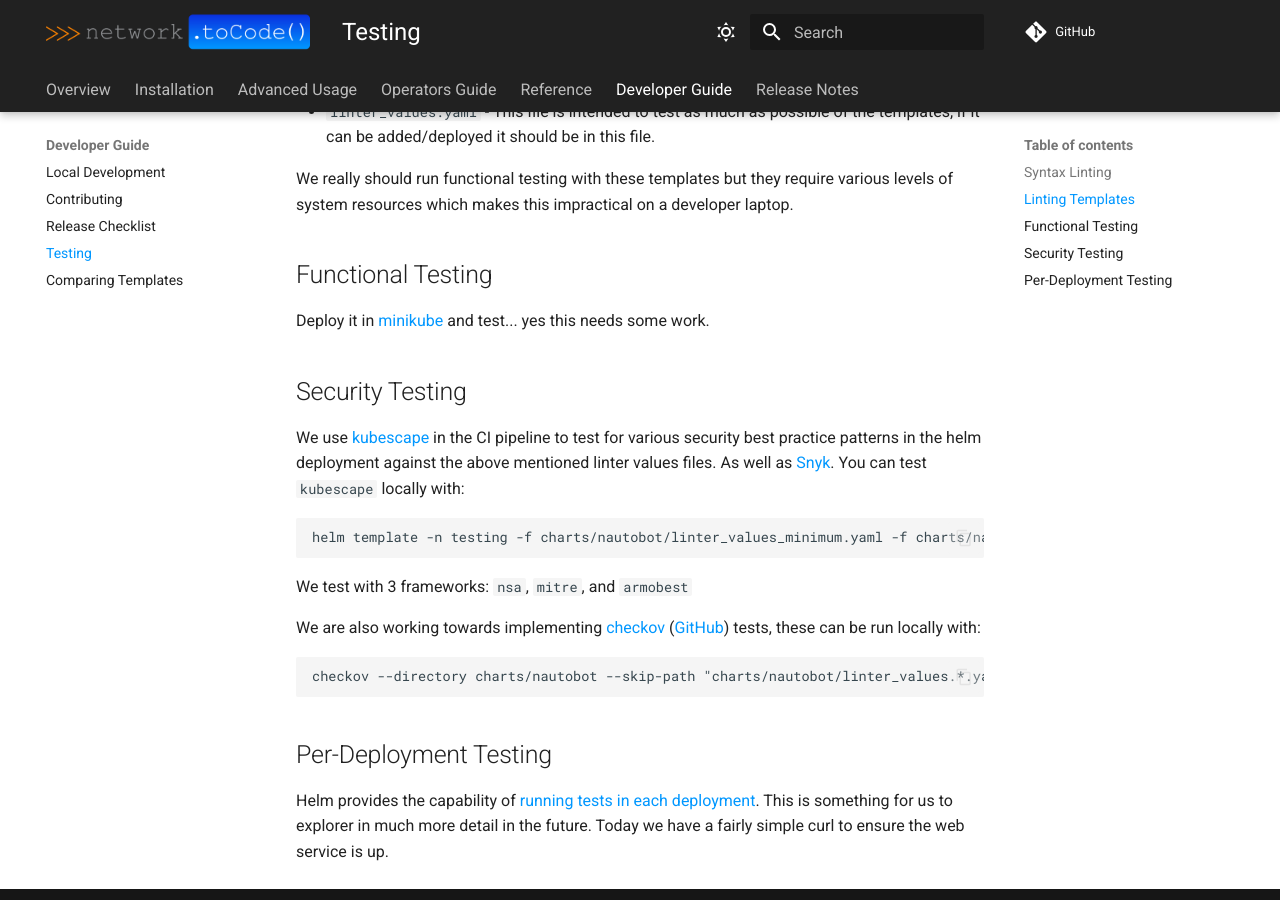
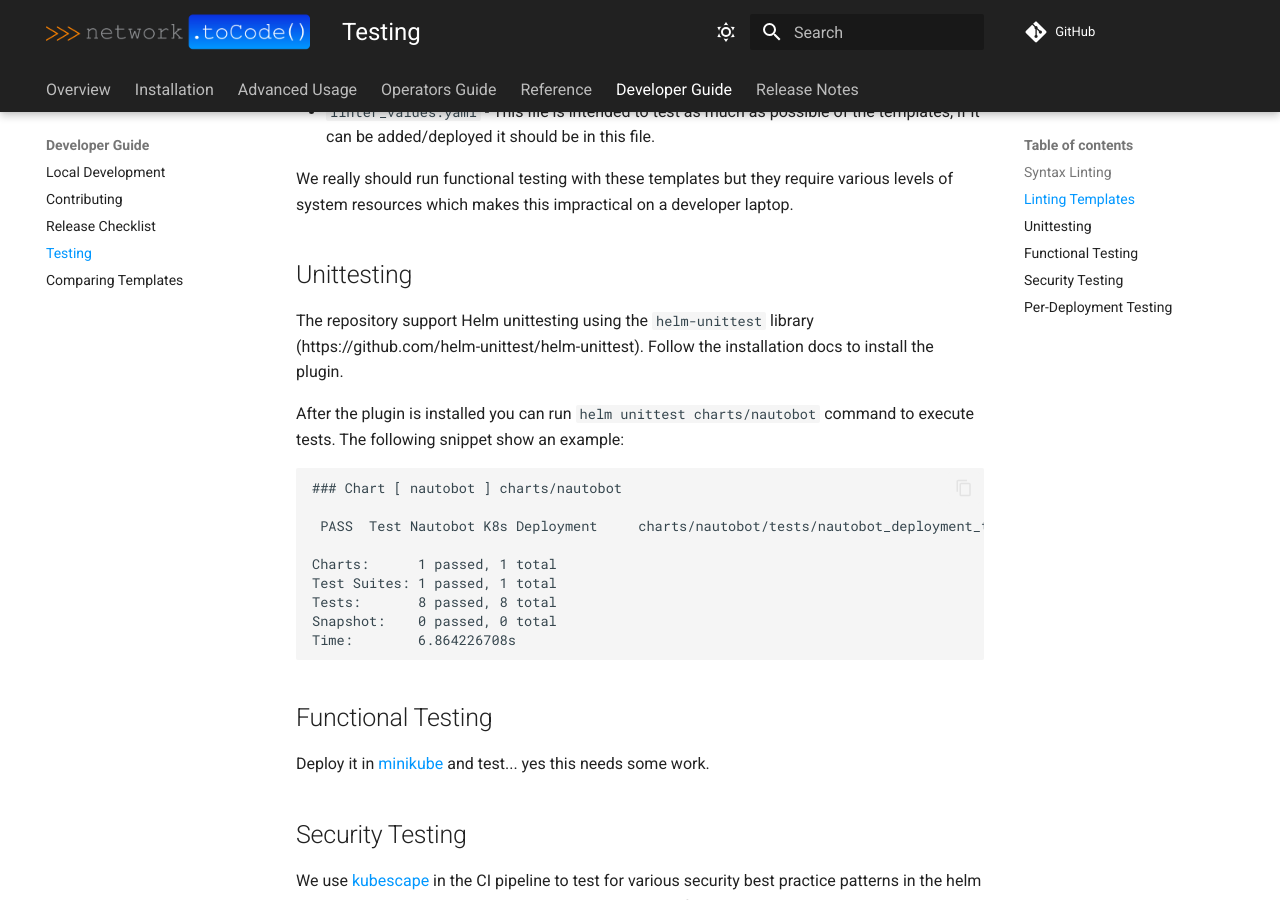
Before and after one commit to nautobot/helm-charts, an MkDocs documentation site: the page built from docs/development/testing.md, in a window 1280 px wide and 900 px high, scrolled down 530 px. Built offline with MkDocs 1.6.1 and Material for MkDocs 9.7.7, drawn with Linux system fonts in a browser that asks for light colours; comment, search, counter and statistics services are not loaded.

Commit message:
update docs

````diff
--- a/docs/development/testing.md
+++ b/docs/development/testing.md
@@ -14,6 +14,25 @@ It is possible to do some basic linting with an existing set of `linter_values*.
 * `linter_values.yaml` - This file is intended to test as much as possible of the templates, if it can be added/deployed it should be in this file.
 
 We really should run functional testing with these templates but they require various levels of system resources which makes this impractical on a developer laptop.
+
+## Unittesting
+
+The repository support Helm unittesting using the `helm-unittest` library (https://github.com/helm-unittest/helm-unittest). Follow the installation docs to install the plugin.
+
+After the plugin is installed you can run `helm unittest charts/nautobot` command to execute tests. The following snippet show an example:
+
+```
+### Chart [ nautobot ] charts/nautobot
+
+ PASS  Test Nautobot K8s Deployment     charts/nautobot/tests/nautobot_deployment_test.yaml
+
+Charts:      1 passed, 1 total
+Test Suites: 1 passed, 1 total
+Tests:       8 passed, 8 total
+Snapshot:    0 passed, 0 total
+Time:        6.864226708s
+```
+
 
 ## Functional Testing
 
````
